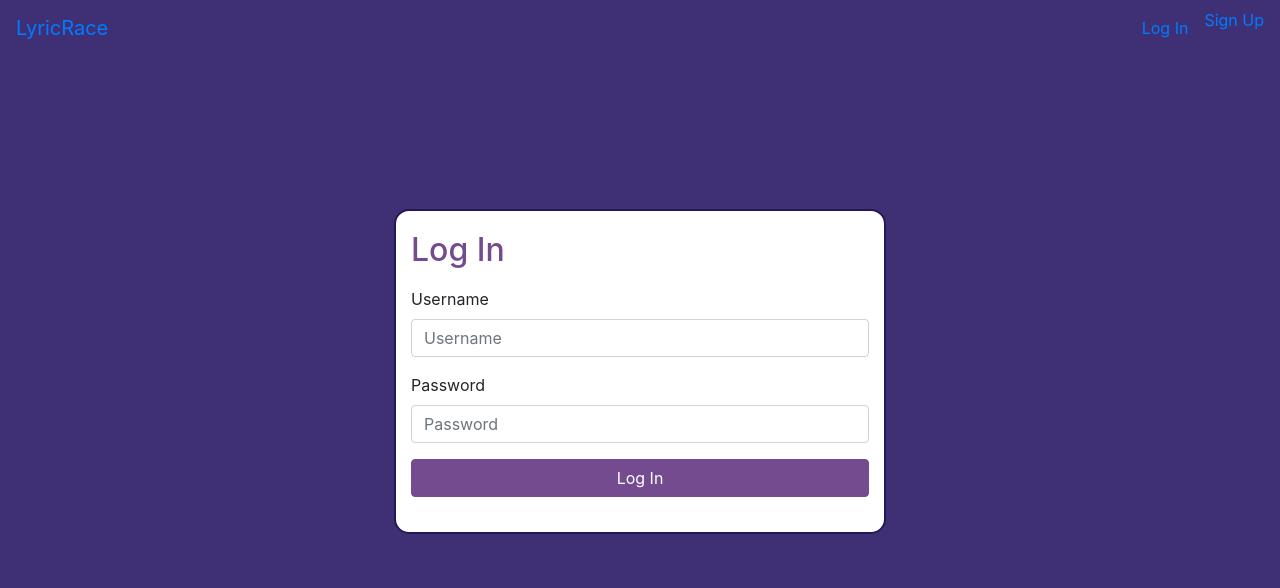
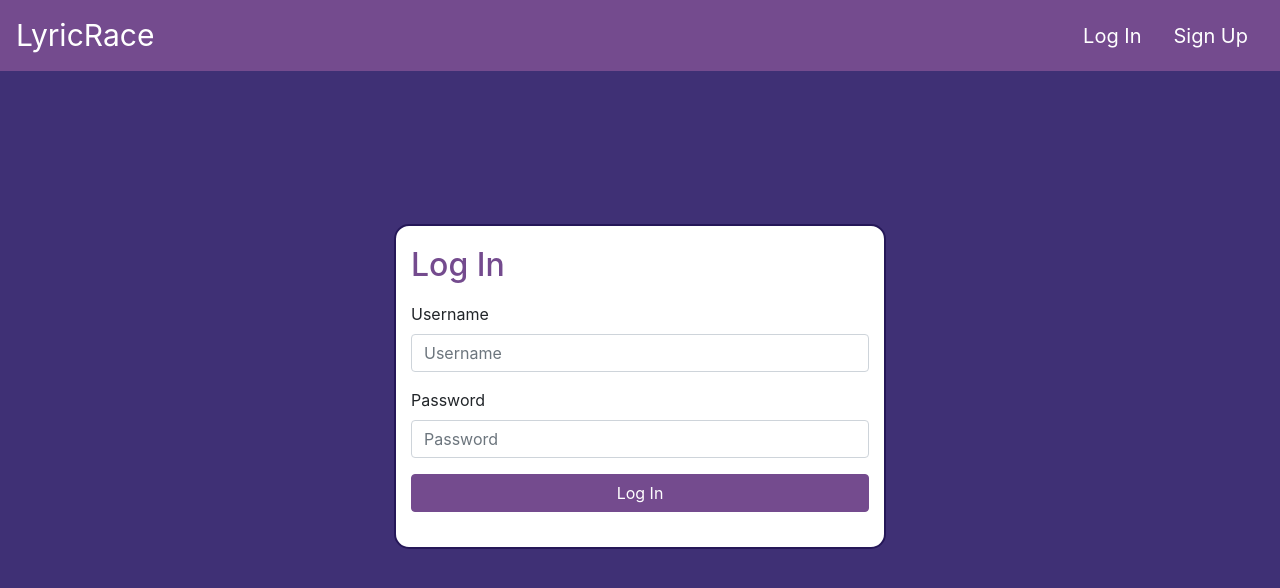
Before and after one commit to dimohammed328/CSCI3308-Project, a React (Create React App) app: page / in a window 1280 px wide. Shown: the top 588 px of the page. Built offline with nearby package versions, Linux system fonts and the light colour scheme.

Commit message:
Commit-8, Style Changes

```diff
--- a/src/components/NavBar.js
+++ b/src/components/NavBar.js
@@ -12,6 +12,7 @@ import {
   DropdownItem
 } from "reactstrap";
 import React, { Component } from "react";
+import "../styles/NavBar.css";
 import { Link } from "react-router-dom";
 
 export default class NavBar extends Component {
@@ -23,13 +24,19 @@ export default class NavBar extends Component {
             LyricRace
           </NavbarBrand>
           <Nav>
-            <NavItem>
+            <NavItem className="navItem">
               <NavLink>
-                <Link to="/login">Log In</Link>
+                <Link to="/login" className="link">
+                  Log In
+                </Link>
               </NavLink>
             </NavItem>
-            <NavItem>
-              <Link to="/signup">Sign Up</Link>
+            <NavItem className="navItem">
+              <NavLink>
+                <Link to="/signup" className="link">
+                  Sign Up
+                </Link>
+              </NavLink>
             </NavItem>
           </Nav>
         </Navbar>
--- /dev/null
+++ b/src/styles/NavBar.css
@@ -0,0 +1,25 @@
+.link:hover,
+.link:active {
+  color: white;
+  text-decoration: none;
+}
+.link {
+  color: white;
+  font-size: 20px;
+}
+
+.navbar-brand:hover,
+.navbar-brand:active {
+  color: white;
+}
+.navbar-brand {
+  color: white;
+  font-size: 30px !important;
+}
+.navItem:hover,
+.navItem:active {
+  background-color: #9675ab;
+}
+.navbar {
+  background-color: #744b8e;
+}
```
